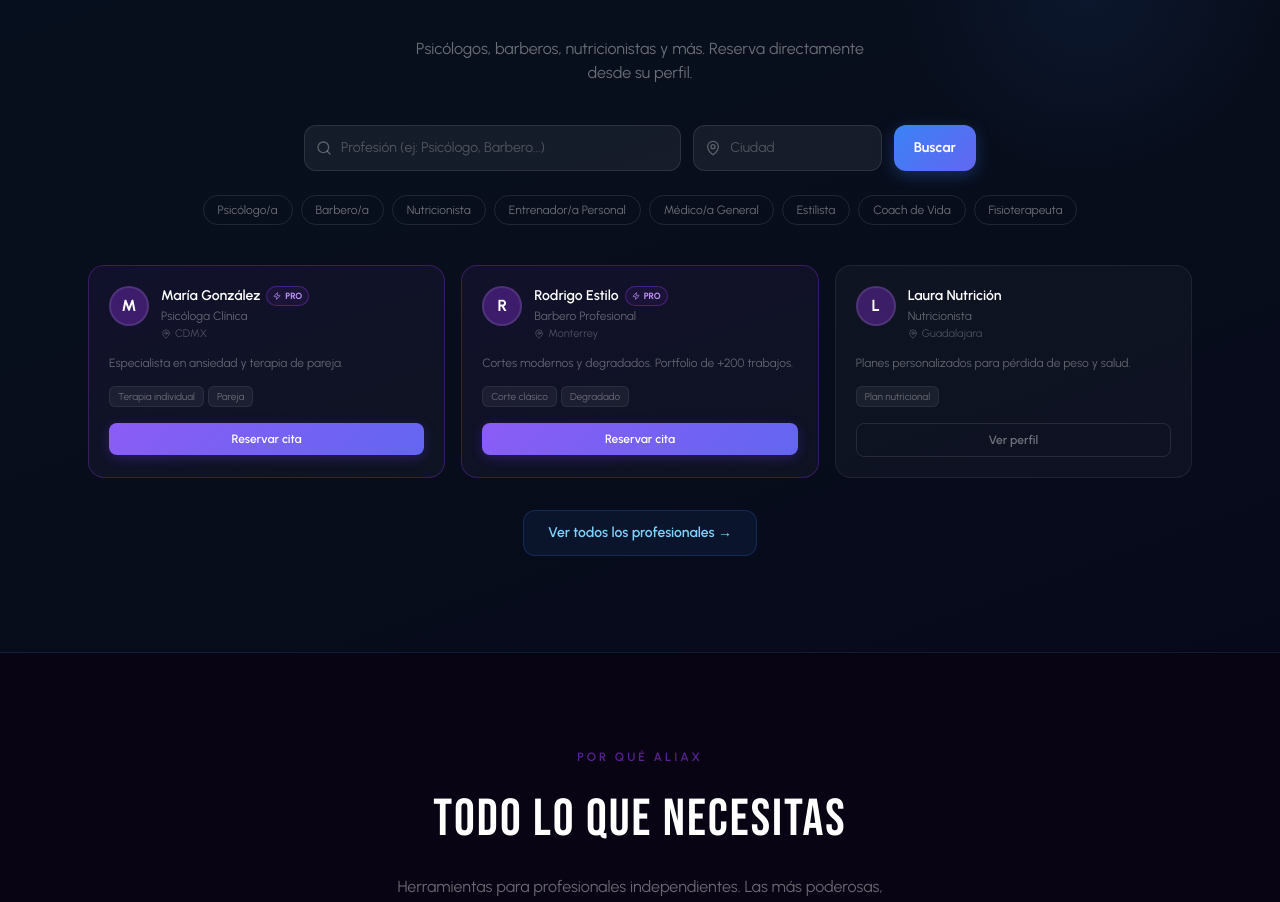
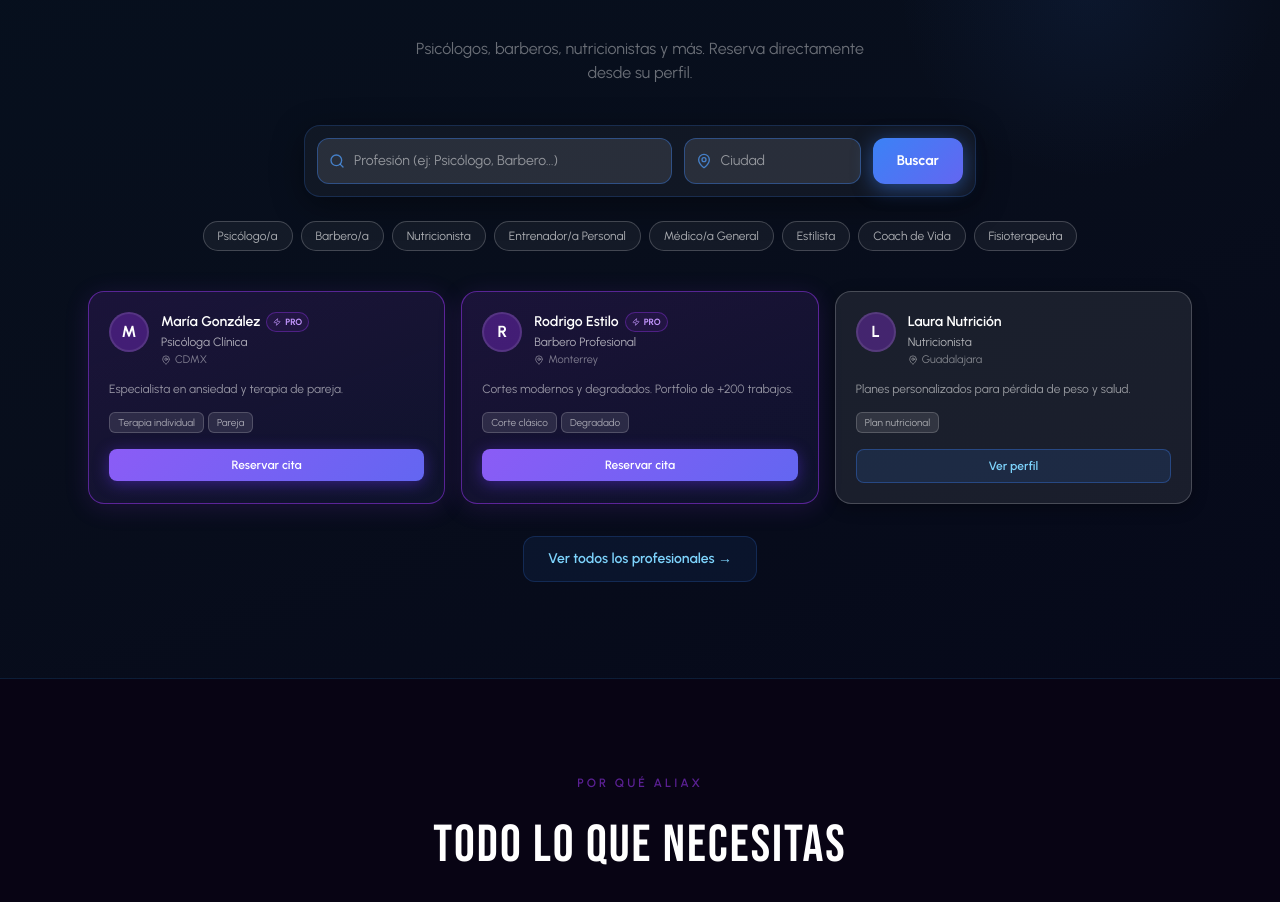
Before and after one commit to zampaioo9-lang/aura, a React (Vite) app in the folder frontend/: page / in a window 1280 px wide. Shown: the part 1631-2533 px from the top of the page. Built offline with nearby package versions, Linux system fonts and the light colour scheme; no server answers.

Commit message:
style(landing): directorio inputs y cards mas vivos y contrastados

```diff
--- a/frontend/src/pages/Landing.tsx
+++ b/frontend/src/pages/Landing.tsx
@@ -359,33 +359,37 @@ export default function Landing() {
           </div>
 
           {/* Search form */}
-          <form onSubmit={handleDirectorySearch} className="flex gap-3 max-w-2xl mx-auto mb-6 flex-wrap">
+          <form onSubmit={handleDirectorySearch} className="flex gap-3 max-w-2xl mx-auto mb-6 flex-wrap p-3 rounded-2xl" style={{ background: 'rgba(255,255,255,0.04)', border: '1px solid rgba(59,130,246,0.2)', boxShadow: '0 8px 32px rgba(0,0,0,0.4)' }}>
             <div className="flex-[2] min-w-[180px] relative">
-              <Search className="absolute left-3 top-1/2 -translate-y-1/2 h-4 w-4 text-white/30" />
+              <Search className="absolute left-3 top-1/2 -translate-y-1/2 h-4 w-4 text-blue-400/70" />
               <input
                 type="text"
                 placeholder="Profesión (ej: Psicólogo, Barbero...)"
                 value={searchProf}
                 onChange={e => setSearchProf(e.target.value)}
-                className="w-full pl-9 pr-3 py-3 rounded-xl text-sm text-white placeholder-white/25 outline-none"
-                style={{ background: 'rgba(255,255,255,0.06)', border: '1px solid rgba(255,255,255,0.1)' }}
+                className="w-full pl-9 pr-3 py-3 rounded-xl text-sm text-white placeholder-white/50 outline-none transition-all"
+                style={{ background: 'rgba(255,255,255,0.1)', border: '1px solid rgba(59,130,246,0.4)', boxShadow: '0 0 0 0 rgba(59,130,246,0)' }}
+                onFocus={e => (e.target.style.boxShadow = '0 0 0 3px rgba(59,130,246,0.2)')}
+                onBlur={e => (e.target.style.boxShadow = '0 0 0 0 rgba(59,130,246,0)')}
               />
             </div>
             <div className="flex-1 min-w-[130px] relative">
-              <MapPin className="absolute left-3 top-1/2 -translate-y-1/2 h-4 w-4 text-white/30" />
+              <MapPin className="absolute left-3 top-1/2 -translate-y-1/2 h-4 w-4 text-blue-400/70" />
               <input
                 type="text"
                 placeholder="Ciudad"
                 value={searchCity}
                 onChange={e => setSearchCity(e.target.value)}
-                className="w-full pl-9 pr-3 py-3 rounded-xl text-sm text-white placeholder-white/25 outline-none"
-                style={{ background: 'rgba(255,255,255,0.06)', border: '1px solid rgba(255,255,255,0.1)' }}
+                className="w-full pl-9 pr-3 py-3 rounded-xl text-sm text-white placeholder-white/50 outline-none transition-all"
+                style={{ background: 'rgba(255,255,255,0.1)', border: '1px solid rgba(59,130,246,0.4)', boxShadow: '0 0 0 0 rgba(59,130,246,0)' }}
+                onFocus={e => (e.target.style.boxShadow = '0 0 0 3px rgba(59,130,246,0.2)')}
+                onBlur={e => (e.target.style.boxShadow = '0 0 0 0 rgba(59,130,246,0)')}
               />
             </div>
             <button
               type="submit"
-              className="px-5 py-3 rounded-xl text-sm font-bold text-white"
-              style={{ background: 'linear-gradient(135deg, #3b82f6, #6366f1)', boxShadow: '0 4px 16px rgba(59,130,246,0.3)' }}
+              className="px-6 py-3 rounded-xl text-sm font-bold text-white"
+              style={{ background: 'linear-gradient(135deg, #3b82f6, #6366f1)', boxShadow: '0 4px 20px rgba(59,130,246,0.5)' }}
             >
               Buscar
             </button>
@@ -398,14 +402,16 @@ export default function Landing() {
                 key={p}
                 onClick={() => navigate(`/explorar?profession=${encodeURIComponent(p)}`)}
                 className="px-3.5 py-1.5 rounded-full text-xs transition-all"
-                style={{ border: '1px solid rgba(255,255,255,0.1)', background: 'transparent', color: 'rgba(255,255,255,0.4)' }}
+                style={{ border: '1px solid rgba(255,255,255,0.2)', background: 'rgba(255,255,255,0.05)', color: 'rgba(255,255,255,0.65)' }}
                 onMouseEnter={e => {
-                  (e.target as HTMLButtonElement).style.borderColor = 'rgba(59,130,246,0.4)';
+                  (e.target as HTMLButtonElement).style.borderColor = 'rgba(59,130,246,0.6)';
                   (e.target as HTMLButtonElement).style.color = '#7dd3fc';
+                  (e.target as HTMLButtonElement).style.background = 'rgba(59,130,246,0.1)';
                 }}
                 onMouseLeave={e => {
-                  (e.target as HTMLButtonElement).style.borderColor = 'rgba(255,255,255,0.1)';
-                  (e.target as HTMLButtonElement).style.color = 'rgba(255,255,255,0.4)';
+                  (e.target as HTMLButtonElement).style.borderColor = 'rgba(255,255,255,0.2)';
+                  (e.target as HTMLButtonElement).style.color = 'rgba(255,255,255,0.65)';
+                  (e.target as HTMLButtonElement).style.background = 'rgba(255,255,255,0.05)';
                 }}
               >
                 {p}
@@ -419,12 +425,13 @@ export default function Landing() {
               <Link
                 key={profile.id}
                 to={profile.slug === '#' ? '/explorar' : `/book/${profile.slug}`}
-                className="block rounded-2xl p-5 transition-all duration-300 hover:-translate-y-1 no-underline"
+                className="block rounded-2xl p-5 transition-all duration-300 hover:-translate-y-1 hover:shadow-xl no-underline"
                 style={{
                   background: profile.isPro
-                    ? 'linear-gradient(160deg, rgba(147,51,234,0.07) 0%, rgba(255,255,255,0.03) 100%)'
-                    : 'rgba(255,255,255,0.03)',
-                  border: `1px solid ${profile.isPro ? 'rgba(147,51,234,0.3)' : 'rgba(255,255,255,0.07)'}`,
+                    ? 'linear-gradient(160deg, rgba(147,51,234,0.14) 0%, rgba(99,102,241,0.08) 100%)'
+                    : 'rgba(255,255,255,0.08)',
+                  border: `1px solid ${profile.isPro ? 'rgba(147,51,234,0.55)' : 'rgba(255,255,255,0.2)'}`,
+                  boxShadow: profile.isPro ? '0 4px 24px rgba(147,51,234,0.15)' : '0 4px 16px rgba(0,0,0,0.3)',
                 }}
               >
                 {/* Header */}
@@ -449,9 +456,9 @@ export default function Landing() {
                         </span>
                       )}
                     </div>
-                    <p className="text-white/35 text-xs mt-0.5">{profile.profession}</p>
+                    <p className="text-white/65 text-xs mt-0.5">{profile.profession}</p>
                     {profile.country && (
-                      <p className="text-white/25 text-[11px] mt-0.5 flex items-center gap-1">
+                      <p className="text-white/45 text-[11px] mt-0.5 flex items-center gap-1">
                         <MapPin className="h-2.5 w-2.5" />{profile.country}
                       </p>
                     )}
@@ -460,14 +467,14 @@ export default function Landing() {
 
                 {/* Bio */}
                 {profile.bio && (
-                  <p className="text-white/35 text-xs leading-relaxed mb-3 line-clamp-2">{profile.bio}</p>
+                  <p className="text-white/55 text-xs leading-relaxed mb-3 line-clamp-2">{profile.bio}</p>
                 )}
 
                 {/* Services */}
                 {profile.services.length > 0 && (
                   <div className="flex flex-wrap gap-1 mb-4">
                     {profile.services.slice(0, 2).map(s => (
-                      <span key={s.id} className="px-2 py-0.5 rounded-md text-[10px] text-white/35 bg-white/[0.05] border border-white/[0.07]">
+                      <span key={s.id} className="px-2 py-0.5 rounded-md text-[10px] text-white/60 bg-white/[0.1] border border-white/[0.18]">
                         {s.name}
                       </span>
                     ))}
@@ -478,8 +485,8 @@ export default function Landing() {
                 <div
                   className="w-full py-2 rounded-lg text-center text-xs font-semibold"
                   style={profile.isPro
-                    ? { background: 'linear-gradient(135deg,#8b5cf6,#6366f1)', color: '#fff', boxShadow: '0 3px 12px rgba(99,51,234,0.3)' }
-                    : { background: 'transparent', color: 'rgba(255,255,255,0.4)', border: '1px solid rgba(255,255,255,0.1)' }
+                    ? { background: 'linear-gradient(135deg,#8b5cf6,#6366f1)', color: '#fff', boxShadow: '0 3px 16px rgba(99,51,234,0.45)' }
+                    : { background: 'rgba(59,130,246,0.12)', color: '#7dd3fc', border: '1px solid rgba(59,130,246,0.35)' }
                   }
                 >
                   {profile.isPro ? 'Reservar cita' : 'Ver perfil'}
```
